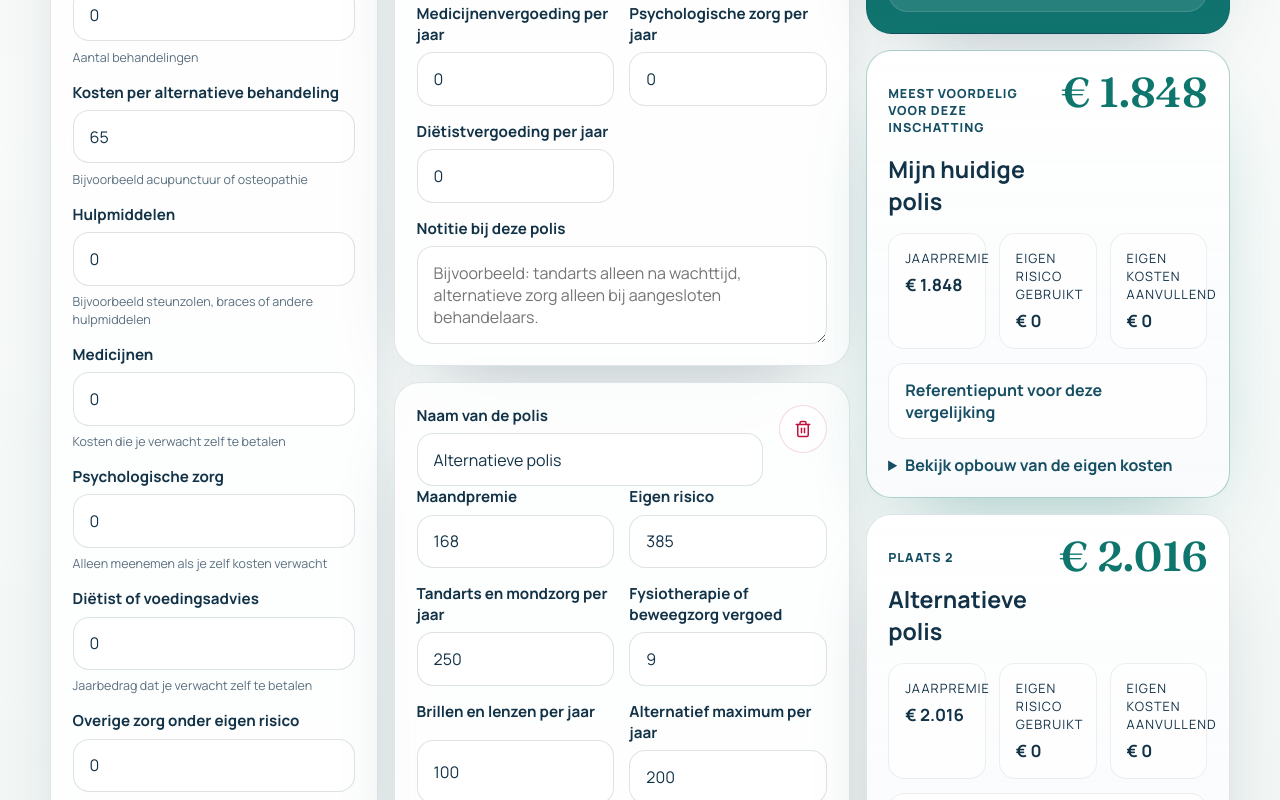
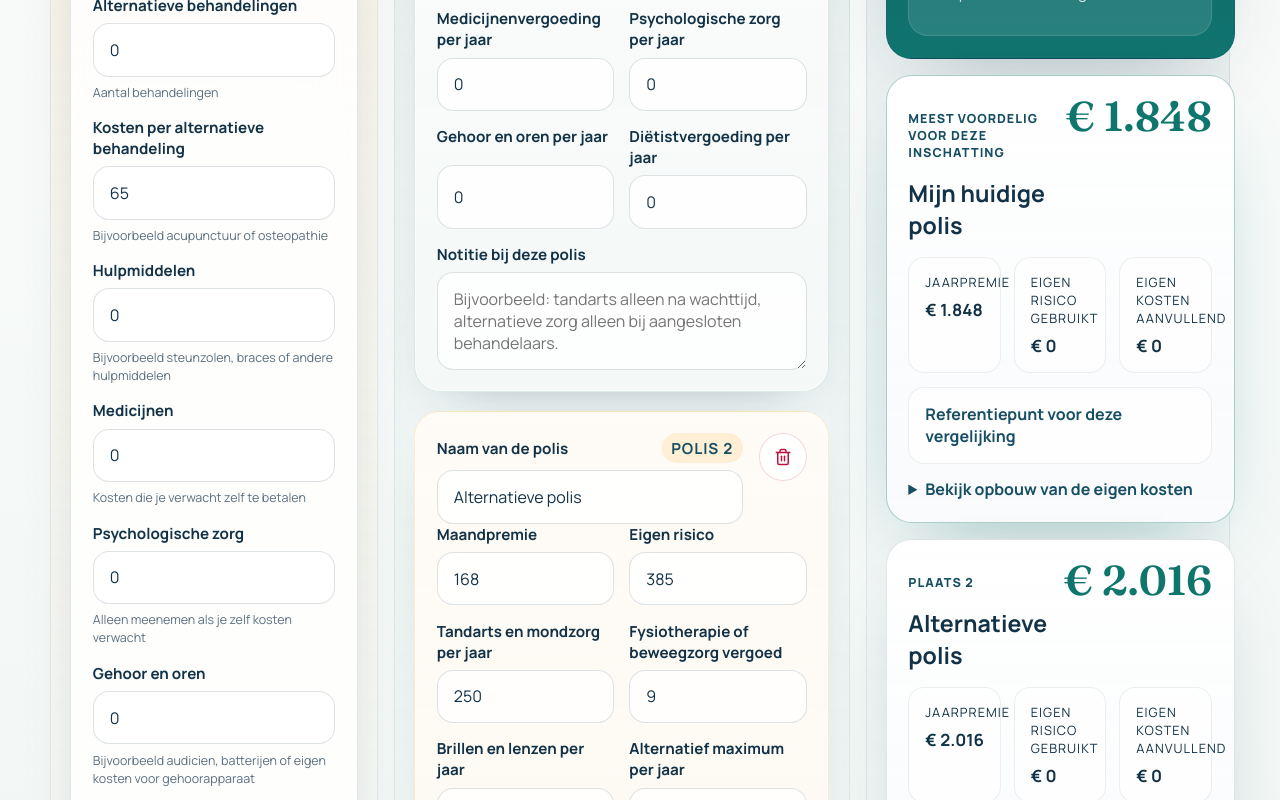
Before and after one commit to Paulmzuiderduin/zorgvergelijker, a React (Vite) app: page / in a window 1280 px wide. Shown: the part 1540-2340 px from the top of the page. Built offline with nearby package versions, Linux system fonts and the light colour scheme.

Commit message:
Improve visual separation across steps

```diff
--- a/src/App.jsx
+++ b/src/App.jsx
@@ -32,6 +32,11 @@ const createInsurance = (id, naam) => ({
   hulpmiddelenVergoeding: 0,
   medicijnenVergoeding: 0,
   psychologischeZorgVergoeding: 0,
+  gehoorVergoeding: 0,
+  huidVergoeding: 0,
+  kraamzorgVergoeding: 0,
+  preventieVergoeding: 0,
+  buitenlandVergoeding: 0,
   dieetVergoeding: 0,
   notitie: ''
 });
@@ -47,6 +52,11 @@ const defaultState = {
     hulpmiddelen: 0,
     medicijnen: 0,
     psychologischeZorg: 0,
+    gehoor: 0,
+    huid: 0,
+    kraamzorg: 0,
+    preventie: 0,
+    buitenland: 0,
     dieet: 0,
     overigOnderEigenRisico: 0
   },
@@ -58,6 +68,7 @@ const defaultState = {
     'hulpmiddelen',
     'medicijnen',
     'psychologische-zorg',
+    'gehoor',
     'dieet',
     'overig'
   ],
@@ -72,7 +83,8 @@ const defaultState = {
       alternatiefPerSessie: 40,
       brilVergoeding: 100,
       hulpmiddelenVergoeding: 150,
-      medicijnenVergoeding: 80
+      medicijnenVergoeding: 80,
+      gehoorVergoeding: 75
     }
   ]
 };
@@ -80,70 +92,115 @@ const defaultState = {
 const categorieen = [
   {
     id: 'tandarts',
-    groep: 'vgz',
+    groep: 'veelgekozen',
     label: 'Tandarts en mondzorg',
-    beschrijving: 'VGZ meest gezocht: tandartskosten en tandartsvergoeding',
+    beschrijving: 'Tandartskosten en tandartsvergoeding',
     zorgKeys: ['tandarts'],
     polisKeys: ['tandartsVergoeding'],
     breakdownKey: 'tandarts'
   },
   {
     id: 'fysio',
-    groep: 'vgz',
+    groep: 'veelgekozen',
     label: 'Fysiotherapie en beweegzorg',
-    beschrijving: 'VGZ meest gezocht: sessies, prijs per sessie en aantal vergoede behandelingen',
+    beschrijving: 'Sessies, prijs per sessie en aantal vergoede behandelingen',
     zorgKeys: ['fysioSessies', 'fysioKostenPerSessie'],
     polisKeys: ['fysioSessiesVergoed'],
     breakdownKey: 'fysio'
   },
   {
     id: 'bril',
-    groep: 'vgz',
+    groep: 'veelgekozen',
     label: 'Brillen en lenzen',
-    beschrijving: 'VGZ meest gezocht: brillen- en lenzenkosten plus vergoeding',
+    beschrijving: 'Brillen- en lenzenkosten plus vergoeding',
     zorgKeys: ['bril'],
     polisKeys: ['brilVergoeding'],
     breakdownKey: 'bril'
   },
   {
     id: 'alternatief',
-    groep: 'vgz',
+    groep: 'veelgekozen',
     label: 'Alternatieve zorg',
-    beschrijving: 'VGZ meest gezocht: behandelingen, prijs per behandeling en maxima',
+    beschrijving: 'Behandelingen, prijs per behandeling en maxima',
     zorgKeys: ['alternatiefSessies', 'alternatiefKostenPerSessie'],
     polisKeys: ['alternatiefMaxVergoeding', 'alternatiefPerSessie'],
     breakdownKey: 'alternatief'
   },
   {
     id: 'hulpmiddelen',
-    groep: 'vgz',
+    groep: 'veelgekozen',
     label: 'Hulpmiddelen',
-    beschrijving: 'VGZ meest gezocht: hulpmiddelenkosten en vergoeding',
+    beschrijving: 'Hulpmiddelenkosten en vergoeding',
     zorgKeys: ['hulpmiddelen'],
     polisKeys: ['hulpmiddelenVergoeding'],
     breakdownKey: 'hulpmiddelen'
   },
   {
     id: 'medicijnen',
-    groep: 'vgz',
+    groep: 'veelgekozen',
     label: 'Medicijnen',
-    beschrijving: 'VGZ meest gezocht: medicijnkosten en vergoeding',
+    beschrijving: 'Medicijnkosten en vergoeding',
     zorgKeys: ['medicijnen'],
     polisKeys: ['medicijnenVergoeding'],
     breakdownKey: 'medicijnen'
   },
   {
     id: 'psychologische-zorg',
-    groep: 'vgz',
+    groep: 'veelgekozen',
     label: 'Psychologische zorg',
-    beschrijving: 'VGZ meest gezocht: psychologische zorg en vergoeding',
+    beschrijving: 'Psychologische zorg en vergoeding',
     zorgKeys: ['psychologischeZorg'],
     polisKeys: ['psychologischeZorgVergoeding'],
     breakdownKey: 'psychologischeZorg'
   },
   {
+    id: 'gehoor',
+    groep: 'meeropties',
+    label: 'Gehoor en oren',
+    beschrijving: 'Bijvoorbeeld gehoorapparaten, batterijen of audicienkosten',
+    zorgKeys: ['gehoor'],
+    polisKeys: ['gehoorVergoeding'],
+    breakdownKey: 'gehoor'
+  },
+  {
+    id: 'huid',
+    groep: 'meeropties',
+    label: 'Huidzorg en acne',
+    beschrijving: 'Bijvoorbeeld huidtherapie, camouflage of acnebehandeling',
+    zorgKeys: ['huid'],
+    polisKeys: ['huidVergoeding'],
+    breakdownKey: 'huid'
+  },
+  {
+    id: 'kraamzorg',
+    groep: 'meeropties',
+    label: 'Zwangerschap en kraamzorg',
+    beschrijving: 'Bijvoorbeeld eigen bijdragen of aanvullende vergoedingen rond zwangerschap',
+    zorgKeys: ['kraamzorg'],
+    polisKeys: ['kraamzorgVergoeding'],
+    breakdownKey: 'kraamzorg'
+  },
+  {
+    id: 'preventie',
+    groep: 'meeropties',
+    label: 'Preventie en cursussen',
+    beschrijving: 'Bijvoorbeeld stoppen-met-roken, cursussen of checks',
+    zorgKeys: ['preventie'],
+    polisKeys: ['preventieVergoeding'],
+    breakdownKey: 'preventie'
+  },
+  {
+    id: 'buitenland',
+    groep: 'meeropties',
+    label: 'Buitenland en vaccinaties',
+    beschrijving: 'Bijvoorbeeld reisvaccinaties of zorgkosten rond verblijf in het buitenland',
+    zorgKeys: ['buitenland'],
+    polisKeys: ['buitenlandVergoeding'],
+    breakdownKey: 'buitenland'
+  },
+  {
     id: 'dieet',
-    groep: 'extra',
+    groep: 'meeropties',
     label: 'Diëtist en voedingsadvies',
     beschrijving: 'Praktische extra categorie voor dieetadvies en voedingsbegeleiding',
     zorgKeys: ['dieet'],
@@ -172,6 +229,11 @@ const zorgVelden = [
   { key: 'hulpmiddelen', label: 'Hulpmiddelen', hint: 'Bijvoorbeeld steunzolen, braces of andere hulpmiddelen', step: '0.01' },
   { key: 'medicijnen', label: 'Medicijnen', hint: 'Kosten die je verwacht zelf te betalen', step: '0.01' },
   { key: 'psychologischeZorg', label: 'Psychologische zorg', hint: 'Alleen meenemen als je zelf kosten verwacht', step: '0.01' },
+  { key: 'gehoor', label: 'Gehoor en oren', hint: 'Bijvoorbeeld audicien, batterijen of eigen kosten voor gehoorapparaat', step: '0.01' },
+  { key: 'huid', label: 'Huidzorg en acne', hint: 'Bijvoorbeeld huidtherapie, camouflage of acnebehandeling', step: '0.01' },
+  { key: 'kraamzorg', label: 'Zwangerschap en kraamzorg', hint: 'Bijvoorbeeld eigen bijdragen of aanvullende zorg rondom zwangerschap', step: '0.01' },
+  { key: 'preventie', label: 'Preventie en cursussen', hint: 'Bijvoorbeeld leefstijlprogramma’s, cursussen of preventieve checks', step: '0.01' },
+  { key: 'buitenland', label: 'Buitenland en vaccinaties', hint: 'Bijvoorbeeld reisvaccinaties of zorgkosten in het buitenland', step: '0.01' },
   { key: 'dieet', label: 'Diëtist of voedingsadvies', hint: 'Jaarbedrag dat je verwacht zelf te betalen', step: '0.01' },
   { key: 'overigOnderEigenRisico', label: 'Overige zorg onder eigen risico', hint: 'Bijvoorbeeld ziekenhuis, specialist of andere basiszorg', step: '0.01' }
 ];
@@ -187,6 +249,11 @@ const polisVelden = [
   { key: 'hulpmiddelenVergoeding', label: 'Hulpmiddelenvergoeding per jaar', kind: 'currency' },
   { key: 'medicijnenVergoeding', label: 'Medicijnenvergoeding per jaar', kind: 'currency' },
   { key: 'psychologischeZorgVergoeding', label: 'Psychologische zorg per jaar', kind: 'currency' },
+  { key: 'gehoorVergoeding', label: 'Gehoor en oren per jaar', kind: 'currency' },
+  { key: 'huidVergoeding', label: 'Huidzorg en acne per jaar', kind: 'currency' },
+  { key: 'kraamzorgVergoeding', label: 'Zwangerschap en kraamzorg per jaar', kind: 'currency' },
+  { key: 'preventieVergoeding', label: 'Preventie en cursussen per jaar', kind: 'currency' },
+  { key: 'buitenlandVergoeding', label: 'Buitenland en vaccinaties per jaar', kind: 'currency' },
   { key: 'dieetVergoeding', label: 'Diëtistvergoeding per jaar', kind: 'currency' }
 ];
 
@@ -260,6 +327,21 @@ const berekenKosten = (verzekering, zorggebruik, actieveCategorieen) => {
   const psychologischeZorgEigen = actief.has('psychologische-zorg')
     ? Math.max(0, zorggebruik.psychologischeZorg - verzekering.psychologischeZorgVergoeding)
     : 0;
+  const gehoorEigen = actief.has('gehoor')
+    ? Math.max(0, zorggebruik.gehoor - verzekering.gehoorVergoeding)
+    : 0;
+  const huidEigen = actief.has('huid')
+    ? Math.max(0, zorggebruik.huid - verzekering.huidVergoeding)
+    : 0;
+  const kraamzorgEigen = actief.has('kraamzorg')
+    ? Math.max(0, zorggebruik.kraamzorg - verzekering.kraamzorgVergoeding)
+    : 0;
+  const preventieEigen = actief.has('preventie')
+    ? Math.max(0, zorggebruik.preventie - verzekering.preventieVergoeding)
+    : 0;
+  const buitenlandEigen = actief.has('buitenland')
+    ? Math.max(0, zorggebruik.buitenland - verzekering.buitenlandVergoeding)
+    : 0;
   const dieetEigen = actief.has('dieet') ? Math.max(0, zorggebruik.dieet - verzekering.dieetVergoeding) : 0;
   const eigenRisicoGebruikt = actief.has('overig')
     ? Math.min(zorggebruik.overigOnderEigenRisico, verzekering.eigenRisico)
@@ -273,6 +355,11 @@ const berekenKosten = (verzekering, zorggebruik, actieveCategorieen) => {
     hulpmiddelenEigen +
     medicijnenEigen +
     psychologischeZorgEigen +
+    gehoorEigen +
+    huidEigen +
+    kraamzorgEigen +
+    preventieEigen +
+    buitenlandEigen +
     dieetEigen;
   const totaal = jaarPremie + eigenKostenAanvullend + eigenRisicoGebruikt;
 
@@ -289,6 +376,11 @@ const berekenKosten = (verzekering, zorggebruik, actieveCategorieen) => {
       hulpmiddelen: hulpmiddelenEigen,
       medicijnen: medicijnenEigen,
       psychologischeZorg: psychologischeZorgEigen,
+      gehoor: gehoorEigen,
+      huid: huidEigen,
+      kraamzorg: kraamzorgEigen,
+      preventie: preventieEigen,
+      buitenland: buitenlandEigen,
       dieet: dieetEigen
     }
   };
@@ -316,6 +408,11 @@ const renderPrintHtml = ({ zorggebruik, resultaten, goedkoopste, actieveCategori
     ['Hulpmiddelen', actief.has('hulpmiddelen') ? zorggebruik.hulpmiddelen : 0],
     ['Medicijnen', actief.has('medicijnen') ? zorggebruik.medicijnen : 0],
     ['Psychologische zorg', actief.has('psychologische-zorg') ? zorggebruik.psychologischeZorg : 0],
+    ['Gehoor en oren', actief.has('gehoor') ? zorggebruik.gehoor : 0],
+    ['Huidzorg en acne', actief.has('huid') ? zorggebruik.huid : 0],
+    ['Zwangerschap en kraamzorg', actief.has('kraamzorg') ? zorggebruik.kraamzorg : 0],
+    ['Preventie en cursussen', actief.has('preventie') ? zorggebruik.preventie : 0],
+    ['Buitenland en vaccinaties', actief.has('buitenland') ? zorggebruik.buitenland : 0],
     ['Diëtist', actief.has('dieet') ? zorggebruik.dieet : 0],
     ['Overige zorg onder eigen risico', actief.has('overig') ? zorggebruik.overigOnderEigenRisico : 0]
   ]
@@ -656,14 +753,14 @@ export default function App() {
               <p className="section-kicker">Instellingen</p>
               <h2>Kies welke zorgkosten je wilt meenemen</h2>
             </div>
-            <p>Gebaseerd op de meest gezochte vergoedingen van VGZ. Wat je hier uitzet, verdwijnt uit de invoer, uit de polisvelden en uit de berekening.</p>
+            <p>Wat je hier uitzet, verdwijnt uit de invoer, uit de polisvelden en uit de berekening. Zet extra categorieën aan als je specifieker wilt vergelijken.</p>
           </div>
           <div className="settings-groups">
             <div>
-              <p className="settings-group-label">VGZ meest gezocht</p>
+              <p className="settings-group-label">Veelgekozen kosten</p>
               <div className="settings-grid">
                 {categorieen
-                  .filter((categorie) => categorie.groep === 'vgz')
+                  .filter((categorie) => categorie.groep === 'veelgekozen')
                   .map((categorie) => (
                     <label key={categorie.id} className="toggle-card">
                       <input
@@ -680,10 +777,10 @@ export default function App() {
               </div>
             </div>
             <div>
-              <p className="settings-group-label">Praktische extra's</p>
+              <p className="settings-group-label">Meer opties</p>
               <div className="settings-grid">
                 {categorieen
-                  .filter((categorie) => categorie.groep === 'extra')
+                  .filter((categorie) => categorie.groep === 'meeropties' || categorie.groep === 'extra')
                   .map((categorie) => (
                     <label key={categorie.id} className="toggle-card">
                       <input
@@ -707,7 +804,7 @@ export default function App() {
         <a href="#step-zorggebruik" className="workflow-card">
           <span className="section-kicker">Stap 1</span>
           <strong>Vul je zorggebruik in</strong>
-          <p>Begin met je inschatting van zorgkosten uit de gekozen VGZ-categorieën en eventuele extra's.</p>
+          <p>Begin met je inschatting van zorgkosten uit de categorieën die je hierboven aanzet.</p>
         </a>
         <a href="#step-polissen" className="workflow-card">
           <span className="section-kicker">Stap 2</span>
@@ -726,7 +823,7 @@ export default function App() {
           <div className="step-intro">
             <p className="section-kicker">Stap 1</p>
             <h2>Verwacht zorggebruik</h2>
-            <p>Vul eerst in wat je komend jaar denkt te gebruiken. De vergelijking rechts rekent direct mee met de categorieën die je in instellingen aan hebt gezet.</p>
+            <p>Vul eerst in wat je komend jaar denkt te gebruiken. De vergelijking rechts rekent direct mee met de categorieën die je in instellingen hebt aangezet.</p>
           </div>
           <article className="panel">
             <div className="field-grid">
@@ -760,11 +857,14 @@ export default function App() {
             </button>
           </div>
           <section className="insurance-stack">
-            {verzekeringen.map((verzekering) => (
+            {verzekeringen.map((verzekering, index) => (
               <article key={verzekering.id} className="insurance-card">
                 <div className="insurance-header">
                   <label className="field grow">
-                    <span>Naam van de polis</span>
+                    <span className="polis-label-row">
+                      <span>Naam van de polis</span>
+                      <span className="polis-badge">Polis {index + 1}</span>
+                    </span>
                     <input
                       type="text"
                       value={verzekering.naam}
--- a/src/styles.css
+++ b/src/styles.css
@@ -328,6 +328,22 @@ button {
   display: grid;
   gap: 1rem;
   align-content: start;
+  padding: 1.2rem;
+  border-radius: 1.9rem;
+  border: 1px solid rgba(18, 50, 71, 0.08);
+  box-shadow: inset 0 1px 0 rgba(255, 255, 255, 0.42);
+}
+
+.step-column:nth-child(1) {
+  background: linear-gradient(180deg, rgba(245, 158, 11, 0.1), rgba(255, 255, 255, 0.42));
+}
+
+.step-column:nth-child(2) {
+  background: linear-gradient(180deg, rgba(15, 118, 110, 0.1), rgba(255, 255, 255, 0.42));
+}
+
+.step-column:nth-child(3) {
+  background: linear-gradient(180deg, rgba(20, 78, 99, 0.12), rgba(255, 255, 255, 0.32));
 }
 
 .step-intro {
@@ -481,6 +497,10 @@ button {
   gap: 1rem;
 }
 
+.insurance-stack {
+  gap: 1.15rem;
+}
+
 .icon-button {
   width: 3rem;
   height: 3rem;
@@ -492,6 +512,48 @@ button {
 .icon-button:disabled {
   cursor: not-allowed;
   opacity: 0.45;
+}
+
+.insurance-card {
+  background:
+    linear-gradient(180deg, rgba(255, 255, 255, 0.98), rgba(244, 248, 247, 0.96)),
+    var(--panel);
+  border-color: rgba(15, 118, 110, 0.14);
+  box-shadow:
+    0 24px 54px -40px rgba(18, 50, 71, 0.46),
+    0 0 0 1px rgba(255, 255, 255, 0.55) inset;
+}
+
+.insurance-card:nth-child(even) {
+  background:
+    linear-gradient(180deg, rgba(255, 252, 247, 0.98), rgba(250, 245, 236, 0.95)),
+    var(--panel);
+  border-color: rgba(245, 158, 11, 0.18);
+}
+
+.polis-label-row {
+  display: flex;
+  align-items: center;
+  justify-content: space-between;
+  gap: 0.8rem;
+}
+
+.polis-badge {
+  display: inline-flex;
+  align-items: center;
+  justify-content: center;
+  padding: 0.28rem 0.6rem;
+  border-radius: 999px;
+  background: rgba(15, 118, 110, 0.12);
+  color: var(--brand-dark);
+  font-size: 0.72rem;
+  font-weight: 800;
+  letter-spacing: 0.06em;
+  text-transform: uppercase;
+}
+
+.insurance-card:nth-child(even) .polis-badge {
+  background: rgba(245, 158, 11, 0.14);
 }
 
 .result-card {
@@ -585,6 +647,10 @@ button {
   .step-intro {
     min-height: unset;
   }
+
+  .step-column {
+    padding: 1rem;
+  }
 }
 
 @media (max-width: 720px) {
@@ -602,6 +668,11 @@ button {
   .toggle-card {
     border-radius: 1.35rem;
     padding: 1rem;
+  }
+
+  .polis-label-row {
+    align-items: flex-start;
+    flex-direction: column;
   }
 
   .hero-copy h1 {
```
